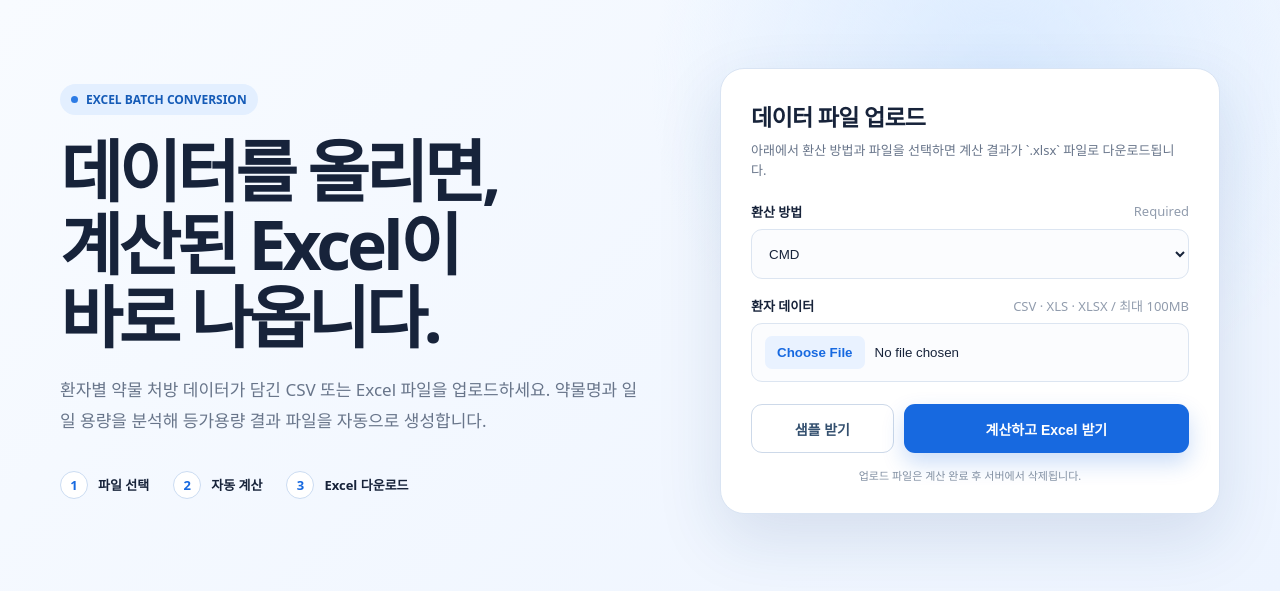
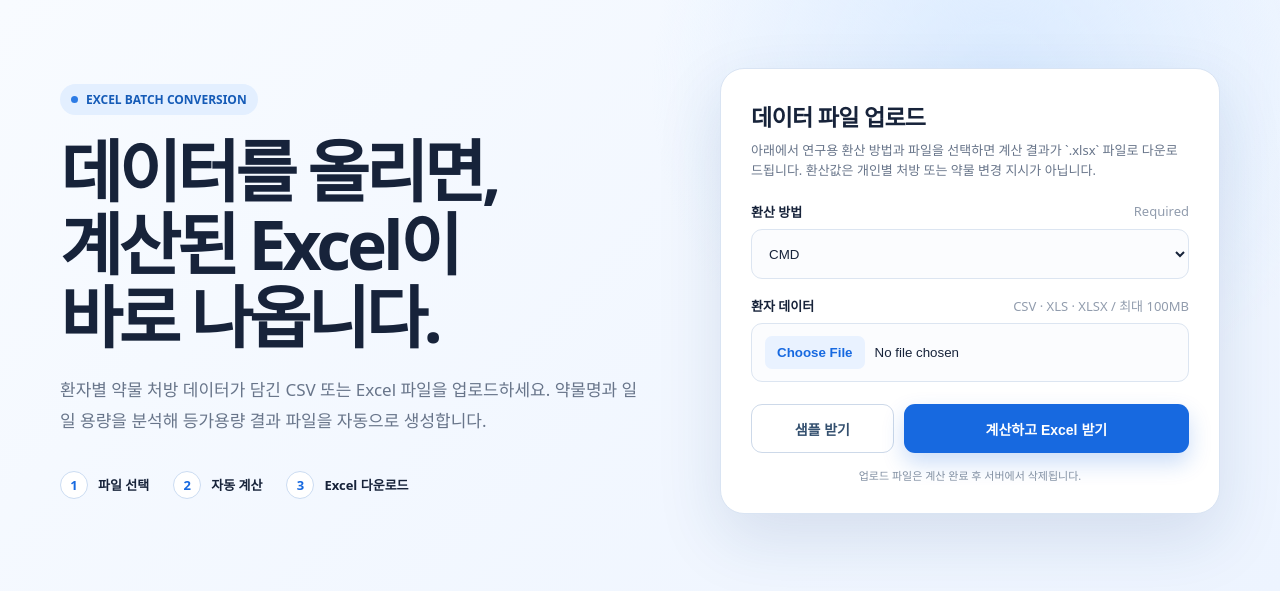
Before and after one commit to YeweonJung/ap-equivalence-calculator, a Flask app: page / in a window 1280 px wide. Shown: the part 72-663 px from the top of the page. Run offline with Flask 3, Linux system fonts and the light colour scheme.

Commit message:
Clarify research-only conversion limits

```diff
--- a/templates/index.html
+++ b/templates/index.html
@@ -27,7 +27,7 @@
         </div>
         <section class="upload-card" aria-labelledby="upload-title">
           <h2 id="upload-title">데이터 파일 업로드</h2>
-          <p class="sub">아래에서 환산 방법과 파일을 선택하면 계산 결과가 `.xlsx` 파일로 다운로드됩니다.</p>
+          <p class="sub">아래에서 연구용 환산 방법과 파일을 선택하면 계산 결과가 `.xlsx` 파일로 다운로드됩니다. 환산값은 개인별 처방 또는 약물 변경 지시가 아닙니다.</p>
           <form action="{{ url_for('upload') }}" method="post" enctype="multipart/form-data">
             <div class="field"><label for="method">환산 방법 <span>Required</span></label><select id="method" name="method" required>{% for method in methods %}<option value="{{ method }}">{{ method }}</option>{% endfor %}</select></div>
             <div class="field"><label for="file">환자 데이터 <span>CSV · XLS · XLSX / 최대 100MB</span></label><input id="file" type="file" name="file" accept=".csv,.xls,.xlsx" required></div>
```
